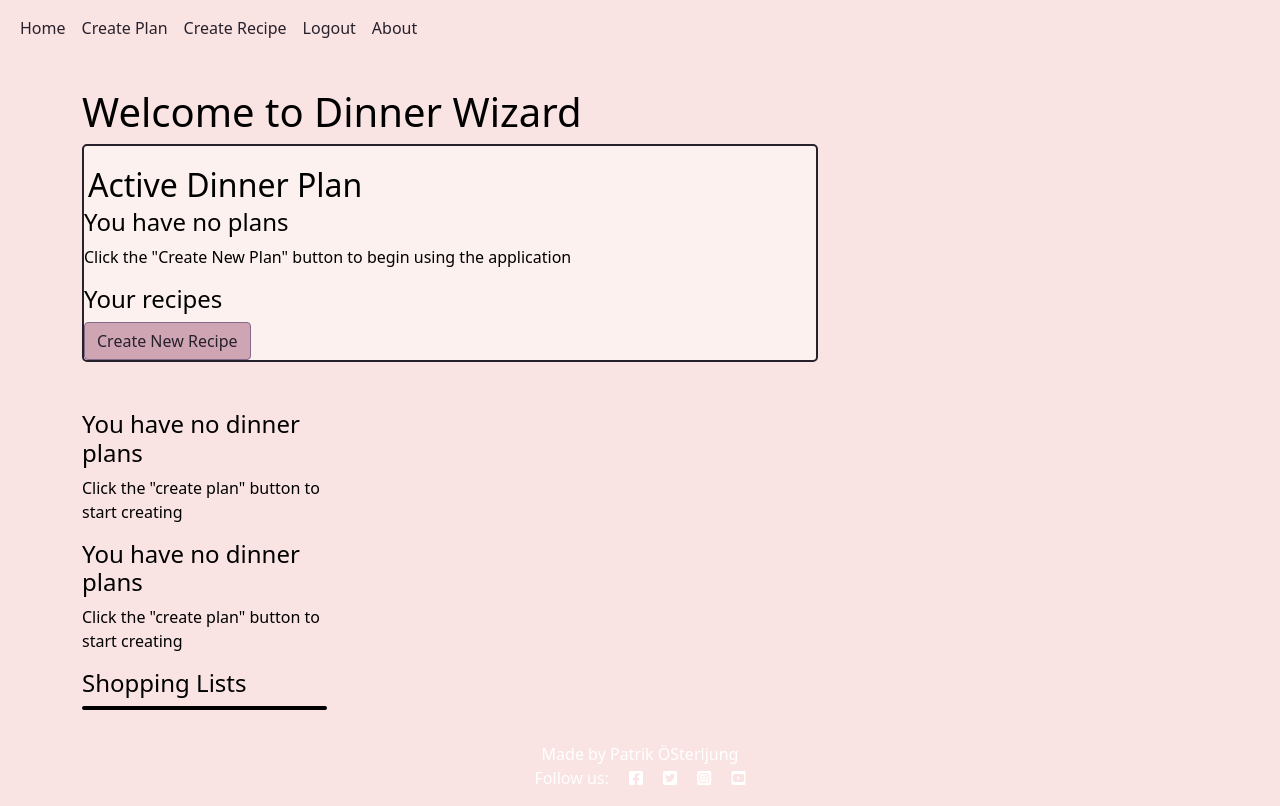
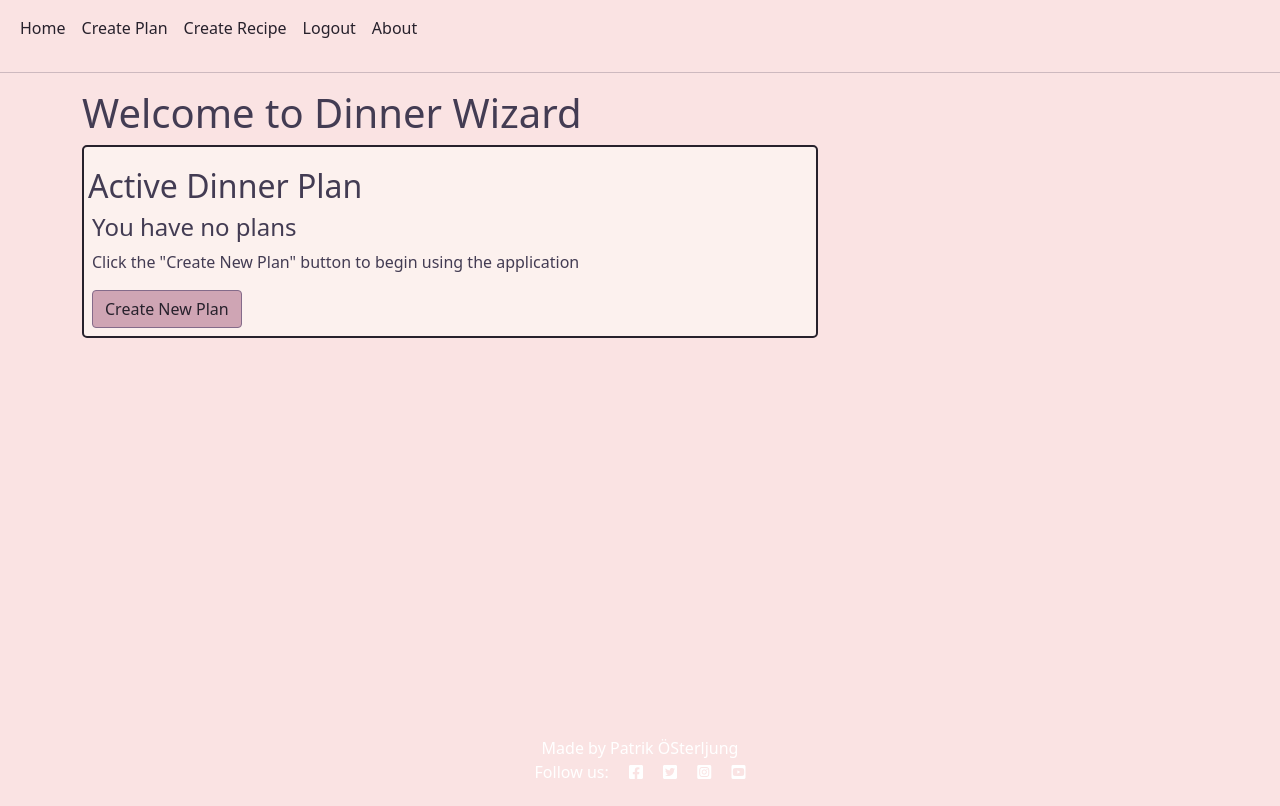
Before and after one commit to oljung/portfolio-project-4, a Django app: page /plans/ in a window 1280 px wide. After the commit the page ends 779 px from the top, so only its background shows below. Run offline with Django 4.2, Linux system fonts and the light colour scheme; the visitor is signed in with stand-in values (Sample User, id 1); data comes from the database, SQL or seed files in the repository; data that the repository does not hold is empty.

Commit message:
feat: style about page; style plans page for user with no content

```diff
--- a/static/css/style.css
+++ b/static/css/style.css
@@ -9,7 +9,7 @@ body {
 /* Variables */
 :root {
     /* Colors */
-    --main-bg-color: #FAE3E3;
+    --main-bg-color: #fae3e3;
     --main-button-color: #846B8A;
     --main-button-hover-color: #C98BB9;
     --main-button-border: #C98BB9;
@@ -18,7 +18,7 @@ body {
     --accent-button-hover-color: #C98BB9;
     --accent-button-text-hover-color: #fff;
     --accent-button-border: #846B8A;
-    --main-text-color: black;
+    --main-text-color: #433C53;
     --accent-text-color: #846B8A;
     --list-bg-color: #F7D4BC;
     --input-bg-color: #FCF1EE;
--- a/templates/about.html
+++ b/templates/about.html
@@ -6,13 +6,15 @@
         <div class="col hero">
             <h1 class="">Welcome To Dinnder Wizard</h1>
             <h4 class="mt-2">The number one dinner planner</h4>
+            {% if not user.is_authenticated %}
             <a href="{% url 'account_signup' %}" class="btn btn-success">Sign Up</a>
             <p class="fw-bold mt-2">To start planning your dinners right now!</p>
+            {% endif %}
         </div>
     </div>
     <div class="row">
         <h4>What is dinner wizard?</h4>
-        <p>On this page you will learn all you need to know to get started and save time on your dinner and grocery shoppings plans</p>
+        <p class="fs-5">On this page you will learn all you need to know to get started and save time on your dinner and grocery shoppings plans</p>
     </div>
 </div>
 
--- a/templates/plans.html
+++ b/templates/plans.html
@@ -65,10 +65,6 @@
                     </div>
                 </div>
             </div>
-            {% else %}
-            <h4>You have no plans</h4>
-            <p>Click the "Create New Plan" button to begin using the application</p>
-            {% endif %}
             <div class="row plan-container">
                 <div class="col-lg-6">
                     <h4>Your recipes</h4>
@@ -105,7 +101,7 @@
                         {% endfor %}
                     </ul>
                     {% else %}
-                    <h4>You have no dinner plans</h4>
+                    <h4>You have no upcoming dinner plans</h4>
                     <p>Click the "create plan" button to start creating</p>
                 {% endif %}
                 </div>
@@ -126,8 +122,7 @@
                         {% endfor %}
                     </ul>
                     {% else %}
-                    <h4>You have no dinner plans</h4>
-                    <p>Click the "create plan" button to start creating</p>
+                    <h4>You have no previous dinner plans</h4>
                 {% endif %}
                 </div>
             </div>
@@ -147,7 +142,11 @@
                 </div>
             </div>
         </div>
-
+        {% else %}
+            <h4 class="m-2">You have no plans</h4>
+            <p class="m-2">Click the "Create New Plan" button to begin using the application</p>
+            <a href="{% url 'create_plan' %}" class="btn btn-success m-2">Create New Plan</a>
+        {% endif %}
     </div>
 </div>
 
```
Also changed, not shown: templates/index.html (+20 -5 lines).
